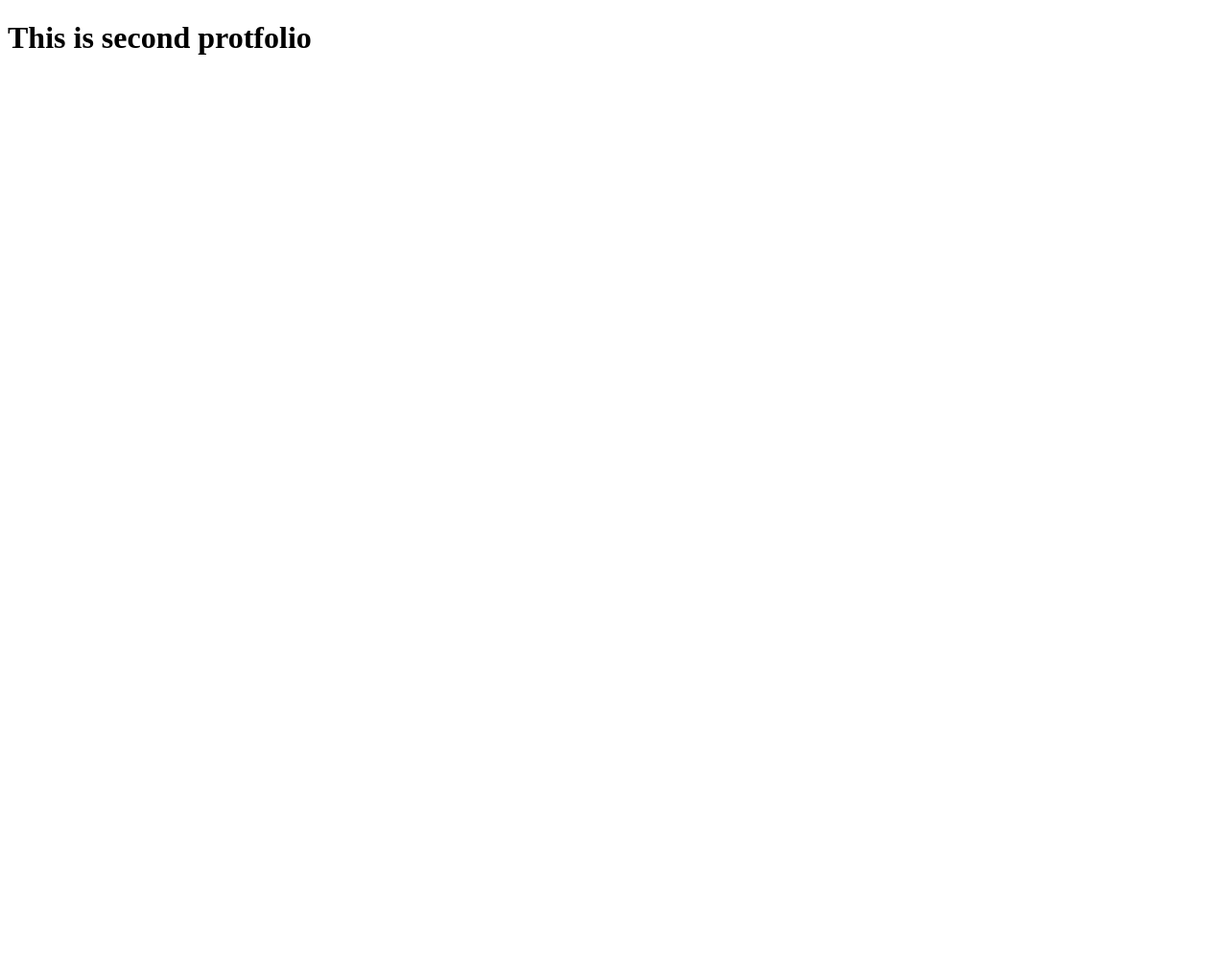
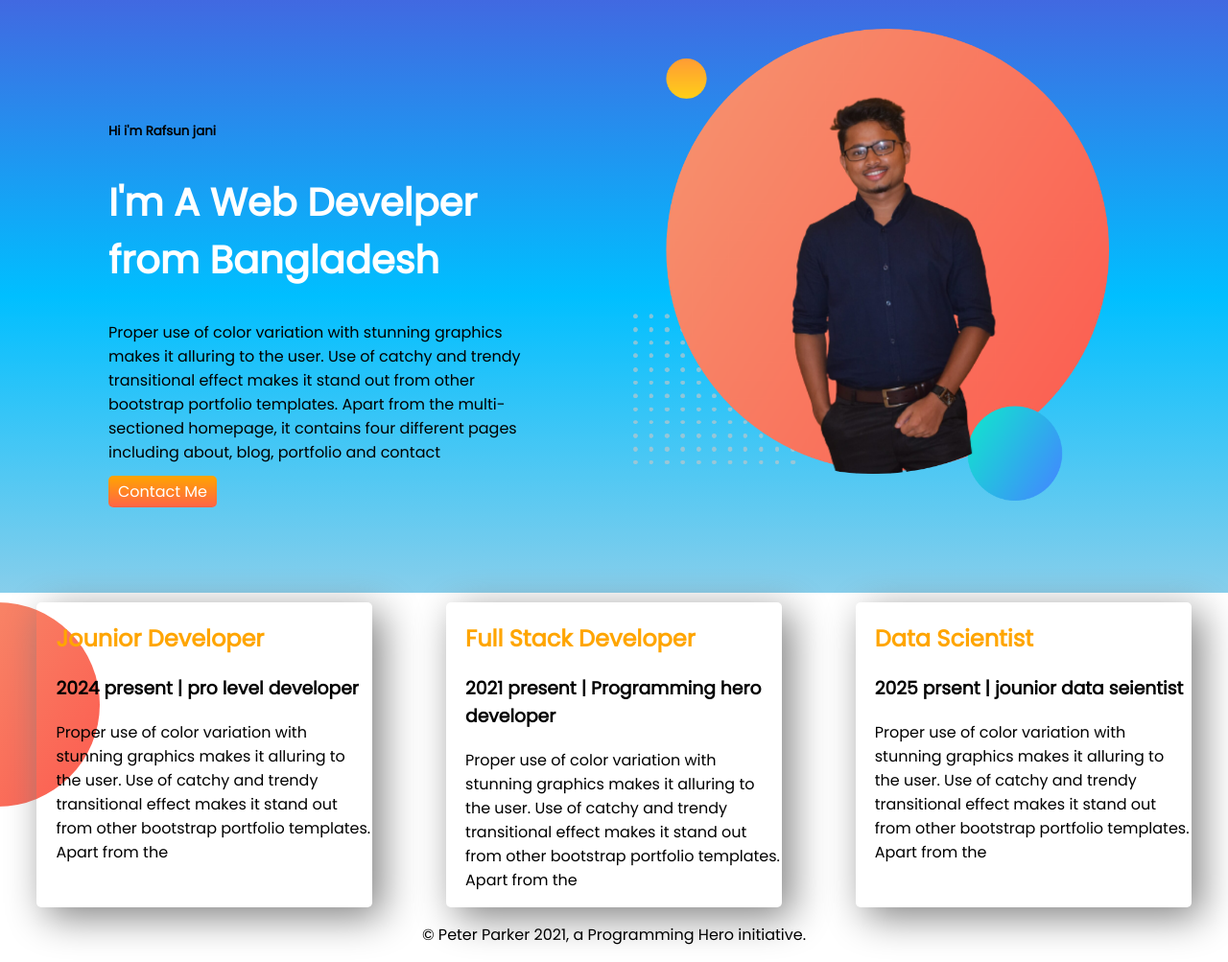
Before and after one commit to Rafsun83/Developer-Portfolio2, a plain HTML site: page index.html in a window 1280 px wide. Shown: the whole page at 96% size. Before the commit the page ends 800 px from the top, so only its background shows below. Drawn offline with Linux system fonts and the light colour scheme.

Commit message:
added half

```diff
--- a/index.html
+++ b/index.html
@@ -5,11 +5,79 @@
     <meta charset="UTF-8">
     <meta http-equiv="X-UA-Compatible" content="IE=edge">
     <meta name="viewport" content="width=device-width, initial-scale=1.0">
+
+    <link rel="preconnect" href="https://fonts.googleapis.com">
+    <link rel="preconnect" href="https://fonts.gstatic.com" crossorigin>
+    <link href="https://fonts.googleapis.com/css2?family=Poppins&display=swap" rel="stylesheet">
     <title>Developer-protfolio</title>
+    <link rel="stylesheet" href="style.css">
 </head>
 
 <body>
-    <h1>This is second protfolio</h1>
+    <section class="flexible-container">
+        <div class="back-part">
+            <div class="front-text">
+                <strong><small>Hi i'm <span class="name">Rafsun jani</span></small></strong>
+                <h1>I'm A Web Develper from Bangladesh</h1>
+                <p>Proper use of color variation with stunning graphics makes it alluring to the user. Use of catchy and
+                    trendy transitional effect makes it stand out from other bootstrap portfolio templates. Apart from
+                    the
+                    multi-sectioned homepage, it contains four different pages including about, blog, portfolio and
+                    contact
+                </p>
+                <a class="text-button" href="https://www.linkedin.com/in/rafsun-jani-122a40169/" target="_blank">Contact
+                    Me</a>
+
+            </div>
+
+        </div>
+
+        <div class="back-part">
+            <img src="showof/my.png" alt="">
+        </div>
+
+
+    </section>
+
+    <section class="experiances-area">
+        <div class="text-decor">
+            <h2 class="text-color">Jounior Developer</h2>
+            <h3>2024 present | pro level developer</h3>
+            <p>Proper use of color variation with stunning graphics makes it alluring to the user. Use of catchy and
+                trendy transitional effect makes it stand out from other bootstrap portfolio templates. Apart from
+                the</p>
+        </div>
+        <div class="text-decor">
+            <h2 class="text-color">Full Stack Developer</h2>
+            <h3>2021 present | Programming hero developer</h3>
+            <p>Proper use of color variation with stunning graphics makes it alluring to the user. Use of catchy and
+                trendy transitional effect makes it stand out from other bootstrap portfolio templates. Apart from
+                the</p>
+        </div>
+        <div class="text-decor">
+            <h2 class="text-color">Data Scientist</h2>
+            <h3>2025 prsent | jounior data seientist</h3>
+
+            <p>Proper use of color variation with stunning graphics makes it alluring to the user. Use of catchy and
+                trendy transitional effect makes it stand out from other bootstrap portfolio templates. Apart from
+                the</p>
+        </div>
+
+
+
+
+
+    </section>
+
+    <footer>
+        <p>© Peter Parker 2021, a Programming Hero initiative.</p>
+    </footer>
+
+
+
+
+
+
 </body>
 
 </html>
--- a/style.css
+++ b/style.css
@@ -0,0 +1,63 @@
+body{
+    font-family: 'Poppins', sans-serif;
+    margin: 0;
+
+}
+
+.flexible-container{
+    display: flex;
+    background-image: linear-gradient(RoyalBlue,DeepSkyBlue,skyblue);
+
+
+
+
+}
+h1{
+    color:white;
+    font-size: 40px;
+}
+
+.back-part{
+  width: 50%;
+  padding-left: 20px;
+  padding-top: 30px;
+
+
+}
+.back-part img{
+  width: 80%;
+}
+.front-text{
+    padding: 15%;
+}
+.text-button{
+    text-decoration: none;
+    background-image: linear-gradient(orange,tomato);
+    color:white;
+    font-weight: 400;
+    padding: 5px 10px;
+    border-radius: 5px;
+}
+.experiances-area{
+    display: flex;
+    margin-top: 10px;
+    background-image: url(images/exp-bg.png);
+    background-repeat: no-repeat;
+
+
+}
+.text-decor{
+    box-shadow: 10px 10px 40px gray;
+    width: 35%;
+    margin-left: 3%;
+    margin-right: 3%;
+    padding-left: 20px;
+    border-radius: 5px;
+
+}
+.text-color{
+    color: orange;
+}
+footer{
+    text-align: center;
+}
```
Also changed, not shown: images/dream-bg.png (added), images/exp-bg.png (added), images/jhankar.png (added), images/jhankar2.png (added), images/my-bg.png (added), images/my-bg2.png (added), images/top-banner.png (added), showof/My.png (added), showof/Rafsun1.png (added), showof/bg.jpg (added), showof/bg2.jpg (added), showof/bg3.jpg (added), showof/dream.png (added), showof/my2.png (added).
